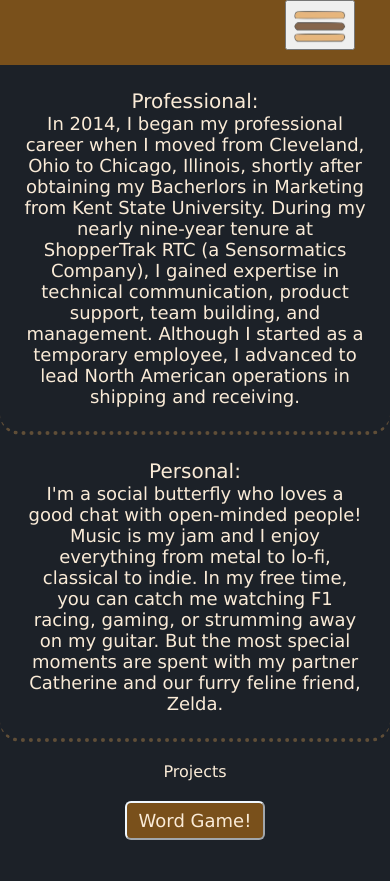
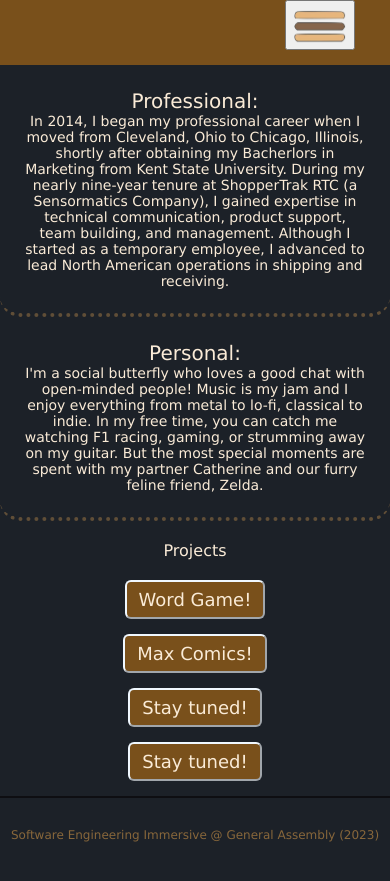
Before and after one commit to joelfuelling/Joels-Portfolio, a plain HTML site: page index.html in a window 390 px wide. Shown: the top 881 px of the page. Drawn offline with Linux system fonts and the light colour scheme.

Commit message:
Slight changes to formatting to correct headerface image size and spacing in mobile mode

```diff
--- a/index.html
+++ b/index.html
@@ -7,7 +7,7 @@
     <link rel="stylesheet" href="style.css">
     <title>Joel Fuelling-Portfolio</title>
 </head>
-<div class="html"><body>
+<body><div class="html">
 
 
 <!-- Nav bar! -->
@@ -40,7 +40,7 @@
                 </button>
             <div id="dropdown-content" class="dropdown-links">
                 <a href="https://www.linkedin.com/in/joel-fuelling-2012a7108/" target=”_blank>LinkedIn</a>
-                <a href="/Resume.png" target=”_blank>Resume</a>
+                <a href="image/Resume.png" target=”_blank>Resume</a>
                 <a href="https://github.com/joelfuelling" target=”_blank>Git</a>
             </div>
             </div>
@@ -72,8 +72,8 @@
     <div class="projects">Projects</div>
         <div class="projectboxes"><a href="WordGame/index.html" target=”_blank><button class="project-buttons">Word Game!</button></a></div>
         <div class="projectboxes"><a href="MaxComics/index.html" target=”_blank><button class="project-buttons">Max Comics!</button></a></div>
-        <div class="projectboxes">3</div>
-        <div class="projectboxes">4</div>
+        <div class="projectboxes"><a href="" target=”_blank><button class="project-buttons">Stay tuned!</button></a></div>
+        <div class="projectboxes"><a href="" target=”_blank><button class="project-buttons">Stay tuned!</button></a></div>
 
 
 <!-- SlideShow -->
@@ -91,5 +91,6 @@
 <script></script>
   </script>
     <script src="app.js"></script>
-</body></div>
+</div>
+</body>
 </html>
--- a/style.css
+++ b/style.css
@@ -30,11 +30,10 @@
     }
 
     .contents {
-        font-size: 18px;
+        font-size: 14px;
     }
 
     .projectboxes {
-        height: 90%;
         margin-top: 8px;
     }
 
@@ -95,7 +94,7 @@ body {
 .myface {
     display: relative;
     justify-content: center;
-    height: 20vh;
+    height: 16vh;
 }
 
 .burger {
```
Also changed, not shown: 1 other file.
